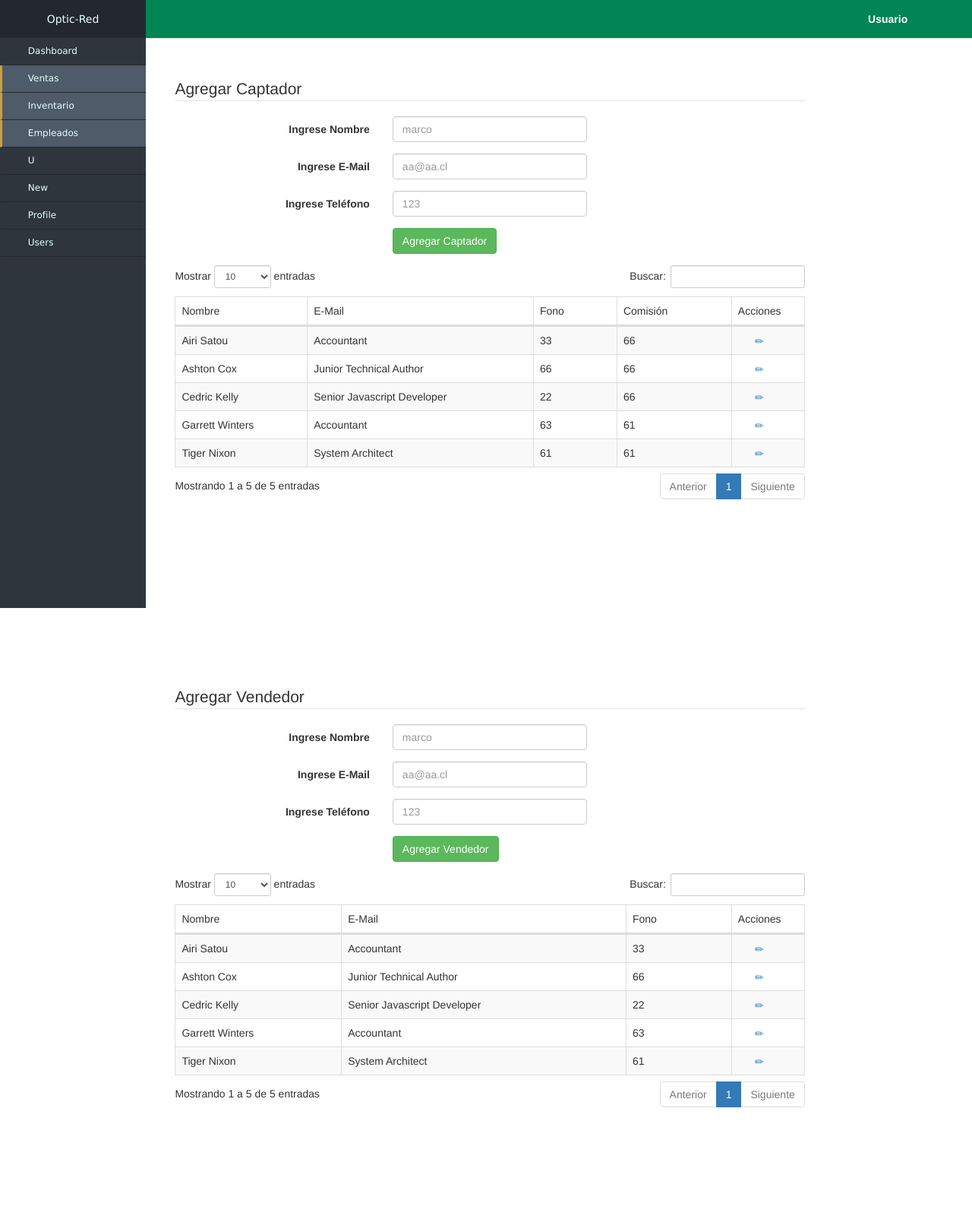
After one commit to apeeclgithub/opticred-intranet, a PHP site: page /application/view/captador.php in a window 1280 px wide. The commit adds this page. Shown: the whole page at 76% size. Run offline with PHP 8.4, Linux system fonts and the light colour scheme; some web fonts are replaced.

Commit message:
inventario ok

```diff
--- /dev/null
+++ b/application/view/captador.php
@@ -0,0 +1,352 @@
+<?php include('header.php');?>
+<?php include('nav_menu.php') ?>
+<?php include('userNav.php') ?>
+<div class="contentMain">
+	<script type="text/javascript" language="javascript">
+	$(document).ready(function() {
+		$('#captadorTabla').DataTable();
+	} );
+	</script>
+	<div>
+		<form class="form-horizontal">
+			<fieldset class="addProductFormWidth">
+				<!-- Form Name -->
+				<legend>Agregar Captador</legend>
+
+				<!-- Text input-->
+				<div class="form-group">
+					<label class="col-md-4 control-label" for="marco">Ingrese Nombre</label>
+					<div class="col-md-4">
+						<input name="marco" type="text" placeholder="marco" class="form-control input-md" >
+					</div>
+				</div>
+
+				<div class="form-group">
+					<label class="col-md-4 control-label" for="precio">Ingrese E-Mail</label>
+					<div class="col-md-4">
+						<input iname="precio" type="text" placeholder="aa@aa.cl" class="form-control input-md" >
+					</div>
+				</div>
+				<!-- Text input-->
+				<div class="form-group">
+					<label class="col-md-4 control-label" for="stock">Ingrese Teléfono</label>
+					<div class="col-md-4">
+						<input name="nombre Captador" type="number" placeholder="123" class="form-control input-md" >
+					</div>
+				</div>
+				<!-- Button (Double) -->
+				<div class="form-group">
+					<label class="col-md-4 control-label" for="button1id"></label>
+					<div class="col-md-8">
+						<button type="button" id="button1id" name="button1id" class="btn btn-success" data-toggle="modal" data-target="#addCaptadorConfirmDialog">Agregar Captador</button>
+					</div>
+				</div>
+			</fieldset>
+		</form>
+	</div>
+	<div>
+		<table id="captadorTabla" class="table table-striped table-bordered tableWidth" cellspacing="0" width="100%">
+			<thead>
+				<tr>
+					<th>Nombre</th>
+					<th>E-Mail</th>
+					<th>Fono</th>
+					<th>Comisión</th>
+					<th class="widthOptions">Acciones</th>
+				</tr>
+			</thead>
+			<tbody>
+				<tr>
+					<td>Tiger Nixon</td>
+					<td>System Architect</td>
+					<td>61</td>
+					<td>61</td>
+					<td><a href="#" class="alignIconTable" data-toggle="modal" data-target="#editCaptadorConfirmDialog"><span class="glyphicon glyphicon-pencil"></span></a><a href="#" class="alignIconTable" data-toggle="modal" data-target="#deleteCaptadorConfirmDialog"><span class="glyphicon glyphicon-trash"></span></a></td>
+				</tr>
+				<tr>
+					<td>Garrett Winters</td>
+					<td>Accountant</td>
+					<td>63</td>
+					<td>61</td>
+					<td><a href="#" class="alignIconTable" data-toggle="modal" data-target="#editCaptadorConfirmDialog"><span class="glyphicon glyphicon-pencil"></span></a><a href="#" class="alignIconTable" data-toggle="modal" data-target="#deleteCaptadorConfirmDialog"><span class="glyphicon glyphicon-trash"></span></a></td>
+				</tr>
+				<tr>
+					<td>Ashton Cox</td>
+					<td>Junior Technical Author</td>
+					<td>66</td>
+					<td>66</td>
+					<td><a href="#" class="alignIconTable" data-toggle="modal" data-target="#editCaptadorConfirmDialog"><span class="glyphicon glyphicon-pencil"></span></a><a href="#" class="alignIconTable" data-toggle="modal" data-target="#deleteCaptadorConfirmDialog"><span class="glyphicon glyphicon-trash"></span></a></td>
+				</tr>
+				<tr>
+					<td>Cedric Kelly</td>
+					<td>Senior Javascript Developer</td>
+					<td>22</td>
+					<td>66</td>
+					<td><a href="#" class="alignIconTable" data-toggle="modal" data-target="#editCaptadorConfirmDialog"><span class="glyphicon glyphicon-pencil"></span></a><a href="#" class="alignIconTable" data-toggle="modal" data-target="#deleteCaptadorConfirmDialog"><span class="glyphicon glyphicon-trash"></span></a></td>
+				</tr>
+				<tr>
+					<td>Airi Satou</td>
+					<td>Accountant</td>
+					<td>33</td>
+					<td>66</td>
+					<td><a href="#" class="alignIconTable" data-toggle="modal" data-target="#editCaptadorConfirmDialog"><span class="glyphicon glyphicon-pencil"></span></a><a href="#" class="alignIconTable" data-toggle="modal" data-target="#deleteCaptadorConfirmDialog"><span class="glyphicon glyphicon-trash"></span></a></td>
+				</tr>
+			</tbody>
+		</table>
+	</div>
+
+	<!-- Modal Confimacion agregar producto-->
+	<div class="modal fade" id="addProductConfirmDialog" role="dialog" data-backdrop="static" data-keyboard="false">
+		<div class="modal-dialog">
+			<!-- Modal content-->
+			<div class="modal-content">
+				<div class="modal-header">
+					<h4 class="modal-title">Agregar Captador</h4>
+				</div>
+				<div class="modal-body">
+					<p>Confirme para agregar Captador</p>
+				</div>
+				<div class="modal-footer">
+					<button type="button" class="btn btn-success">Aceptar</button>
+					<button type="button" class="btn btn-danger" data-dismiss="modal">Cancelar</button>
+				</div>
+			</div>
+		</div>
+	</div>
+
+	<!-- Modal editar producto-->
+	<div class="modal fade" id="editCaptadorConfirmDialog" role="dialog" data-backdrop="static" data-keyboard="false">
+		<div class="modal-dialog">
+			<!-- Modal content-->
+			<div class="modal-content">
+				<div class="modal-header">
+					<h4 class="modal-title">Editar Captador</h4>
+				</div>
+				<div class="modal-body">
+					<form class="form-horizontal">
+						<fieldset class="">
+							<!-- Text input-->
+							<div class="form-group">
+								<label class="col-md-4 control-label" for="marco">Ingrese Nombre</label>
+								<div class="col-md-4">
+									<input type="text" placeholder="Nombre" class="form-control input-md" >
+								</div>
+							</div>
+							<!-- Text input-->
+							<div class="form-group">
+								<label class="col-md-4 control-label" for="precio">Ingrese E-mail</label>
+								<div class="col-md-4">
+									<input type="text" placeholder="aa@aa.cl" class="form-control input-md" >
+								</div>
+							</div>
+							<!-- Text input-->
+							<div class="form-group">
+								<label class="col-md-4 control-label" for="stock">Ingrese Teléfono</label>
+								<div class="col-md-4">
+									<input type="number" placeholder="123" class="form-control input-md" >
+								</div>
+							</div>
+							<!-- Button (Double) -->
+
+						</fieldset>
+					</form>
+				</div>
+				<div class="modal-footer">
+					<button type="button" class="btn btn-success">Aceptar</button>
+					<button type="button" class="btn btn-danger" data-dismiss="modal">Cancelar</button>
+				</div>
+			</div>
+		</div>
+	</div>
+
+	<!-- Modal eliminar producto-->
+	<div class="modal fade" id="deleteCaptadorConfirmDialog" role="dialog" data-backdrop="static" data-keyboard="false">
+		<div class="modal-dialog">
+			<!-- Modal content-->
+			<div class="modal-content">
+				<div class="modal-header">
+					<h4 class="modal-title">Eliminar Captador</h4>
+				</div>
+				<div class="modal-body">
+					<p>Confirme para eliminar el Captador</p>
+				</div>
+				<div class="modal-footer">
+					<button type="button" class="btn btn-success">Aceptar</button>
+					<button type="button" class="btn btn-danger" data-dismiss="modal">Cancelar</button>
+				</div>
+			</div>
+		</div>
+	</div>
+</div>
+<div class="contentMain">
+	<script type="text/javascript" language="javascript">
+	$(document).ready(function() {
+		$('#vendedorTabla').DataTable();
+	} );
+	</script>
+	<div>
+		<form class="form-horizontal">
+			<fieldset class="addProductFormWidth">
+				<!-- Form Name -->
+				<legend>Agregar Vendedor</legend>
+
+				<!-- Text input-->
+				<div class="form-group">
+					<label class="col-md-4 control-label" for="marco">Ingrese Nombre</label>
+					<div class="col-md-4">
+						<input name="marco" type="text" placeholder="marco" class="form-control input-md" >
+					</div>
+				</div>
+
+				<div class="form-group">
+					<label class="col-md-4 control-label" for="precio">Ingrese E-Mail</label>
+					<div class="col-md-4">
+						<input iname="precio" type="text" placeholder="aa@aa.cl" class="form-control input-md" >
+					</div>
+				</div>
+				<!-- Text input-->
+				<div class="form-group">
+					<label class="col-md-4 control-label" for="stock">Ingrese Teléfono</label>
+					<div class="col-md-4">
+						<input name="nombre Vendedor" type="number" placeholder="123" class="form-control input-md" >
+					</div>
+				</div>
+				<!-- Button (Double) -->
+				<div class="form-group">
+					<label class="col-md-4 control-label" for="button1id"></label>
+					<div class="col-md-8">
+						<button type="button" id="button1id" name="button1id" class="btn btn-success" data-toggle="modal" data-target="#addProductConfirmDialog">Agregar Vendedor</button>
+					</div>
+				</div>
+			</fieldset>
+		</form>
+	</div>
+	<div>
+		<table id="vendedorTabla" class="table table-striped table-bordered tableWidth" cellspacing="0" width="100%">
+			<thead>
+				<tr>
+					<th>Nombre</th>
+					<th>E-Mail</th>
+					<th>Fono</th>
+					<th class="widthOptions">Acciones</th>
+				</tr>
+			</thead>
+			<tbody>
+				<tr>
+					<td>Tiger Nixon</td>
+					<td>System Architect</td>
+					<td>61</td>
+					<td><a href="#" class="alignIconTable" data-toggle="modal" data-target="#editVendedorConfirmDialog"><span class="glyphicon glyphicon-pencil"></span></a><a href="#" class="alignIconTable" data-toggle="modal" data-target="#deleteVendedorConfirmDialog"><span class="glyphicon glyphicon-trash"></span></a></td>
+				</tr>
+				<tr>
+					<td>Garrett Winters</td>
+					<td>Accountant</td>
+					<td>63</td>
+					<td><a href="#" class="alignIconTable" data-toggle="modal" data-target="#editVendedorConfirmDialog"><span class="glyphicon glyphicon-pencil"></span></a><a href="#" class="alignIconTable" data-toggle="modal" data-target="#deleteVendedorConfirmDialog"><span class="glyphicon glyphicon-trash"></span></a></td>
+				</tr>
+				<tr>
+					<td>Ashton Cox</td>
+					<td>Junior Technical Author</td>
+					<td>66</td>
+					<td><a href="#" class="alignIconTable" data-toggle="modal" data-target="#editVendedorConfirmDialog"><span class="glyphicon glyphicon-pencil"></span></a><a href="#" class="alignIconTable" data-toggle="modal" data-target="#deleteVendedorConfirmDialog"><span class="glyphicon glyphicon-trash"></span></a></td>
+				</tr>
+				<tr>
+					<td>Cedric Kelly</td>
+					<td>Senior Javascript Developer</td>
+					<td>22</td>
+					<td><a href="#" class="alignIconTable" data-toggle="modal" data-target="#editVendedorConfirmDialog"><span class="glyphicon glyphicon-pencil"></span></a><a href="#" class="alignIconTable" data-toggle="modal" data-target="#deleteVendedorConfirmDialog"><span class="glyphicon glyphicon-trash"></span></a></td>
+				</tr>
+				<tr>
+					<td>Airi Satou</td>
+					<td>Accountant</td>
+					<td>33</td>
+					<td><a href="#" class="alignIconTable" data-toggle="modal" data-target="#editVendedorConfirmDialog"><span class="glyphicon glyphicon-pencil"></span></a><a href="#" class="alignIconTable" data-toggle="modal" data-target="#deleteVendedorConfirmDialog"><span class="glyphicon glyphicon-trash"></span></a></td>
+				</tr>
+			</tbody>
+		</table>
+	</div>
+
+	<!-- Modal Confimacion agregar producto-->
+	<div class="modal fade" id="addVendedorConfirmDialog" role="dialog" data-backdrop="static" data-keyboard="false">
+		<div class="modal-dialog">
+			<!-- Modal content-->
+			<div class="modal-content">
+				<div class="modal-header">
+					<h4 class="modal-title">Agregar Vendedor</h4>
+				</div>
+				<div class="modal-body">
+					<p>Confirme para agregar el vendedor</p>
+				</div>
+				<div class="modal-footer">
+					<button type="button" class="btn btn-success">Aceptar</button>
+					<button type="button" class="btn btn-danger" data-dismiss="modal">Cancelar</button>
+				</div>
+			</div>
+		</div>
+	</div>
+
+	<!-- Modal editar producto-->
+	<div class="modal fade" id="editVendedorConfirmDialog" role="dialog" data-backdrop="static" data-keyboard="false">
+		<div class="modal-dialog">
+			<!-- Modal content-->
+			<div class="modal-content">
+				<div class="modal-header">
+					<h4 class="modal-title">Editar Vendedor</h4>
+				</div>
+				<div class="modal-body">
+					<form class="form-horizontal">
+						<fieldset class="">
+							<!-- Text input-->
+							<div class="form-group">
+								<label class="col-md-4 control-label" for="marco">Ingrese Nombre</label>
+								<div class="col-md-4">
+									<input type="text" placeholder="marco" class="form-control input-md" >
+								</div>
+							</div>
+							<!-- Text input-->
+							<div class="form-group">
+								<label class="col-md-4 control-label" for="precio">Ingrese E-mail</label>
+								<div class="col-md-4">
+									<input type="number" placeholder="123" class="form-control input-md" >
+								</div>
+							</div>
+							<!-- Text input-->
+							<div class="form-group">
+								<label class="col-md-4 control-label" for="stock">Ingrese Teléfono</label>
+								<div class="col-md-4">
+									<input type="number" placeholder="123" class="form-control input-md" >
+								</div>
+							</div>
+							<!-- Button (Double) -->
+
+						</fieldset>
+					</form>
+				</div>
+				<div class="modal-footer">
+					<button type="button" class="btn btn-success">Aceptar</button>
+					<button type="button" class="btn btn-danger" data-dismiss="modal">Cancelar</button>
+				</div>
+			</div>
+		</div>
+	</div>
+
+	<!-- Modal eliminar producto-->
+	<div class="modal fade" id="deleteVendedorConfirmDialog" role="dialog" data-backdrop="static" data-keyboard="false">
+		<div class="modal-dialog">
+			<!-- Modal content-->
+			<div class="modal-content">
+				<div class="modal-header">
+					<h4 class="modal-title">Eliminar Vendedor</h4>
+				</div>
+				<div class="modal-body">
+					<p>Confirme para eliminar el vendedor</p>
+				</div>
+				<div class="modal-footer">
+					<button type="button" class="btn btn-success">Aceptar</button>
+					<button type="button" class="btn btn-danger" data-dismiss="modal">Cancelar</button>
+				</div>
+			</div>
+		</div>
+	</div>
+</div>
+<?php include('footer.php') ?>
--- a/application/view/footer.php
+++ b/application/view/footer.php
@@ -1,5 +1,10 @@
 	<footer>
-		<div></div>
+<!--		  <div id="footer">
+      <div class="container">
+      	<br>
+        <p class="muted-credit">@Apee</p>
+      </div>
+    </div>-->
 	</footer>
 </body>
 </html>
--- a/application/view/header.php
+++ b/application/view/header.php
@@ -11,7 +11,6 @@
 		<meta name="viewport" content="width=device-width, initial-scale=1.0">
 		<title>Optic-Red Intranet</title>
 		<script src="../../public/js/jquery-2.2.4.min.js"></script>
-		<script src="../../public/js/bootstrap/bootstrap.min.js"></script>
 		<script src="../../public/js/jquery.dataTables.min.js"></script>
 		<script src="../../public/js/script.js"></script>
 		<script src="../../public/js/modernizr-custom.js"></script>
--- a/application/view/nav_menu.php
+++ b/application/view/nav_menu.php
@@ -14,20 +14,26 @@
         <a href="#"><i class="glyphicon glyphicon-usd"></i> Ventas <span class="glyphicon glyphicon-menu-down alignIconRight"></span></a>
       </li>
       <ul class="sub-menu collapse" id="sails">
-                    <li class="active"><a href="#" ><span class="glyphicon glyphicon-menu-right"></span> Nueva Venta</a></li>
+        <li><a href="#" ><span class="glyphicon glyphicon-menu-right"></span> Nueva Venta</a></li>
         <li><a href="#"><span class="glyphicon glyphicon-menu-right"></span> Modificar Venta</a></li>
         <li><a href="#"><span class="glyphicon glyphicon-menu-right"></span> Eliminar Venta</a></li>
         <li><a href="#"><span class="glyphicon glyphicon-menu-right"></span> Cierre de Caja</a></li>
       </ul>
       <li  data-toggle="collapse" data-target="#inventory" class="collapsed active">
-                  <a href="inventario.php"><i class="glyphicon glyphicon-list-alt"></i> Inventario <!--<span class="glyphicon glyphicon-menu-down alignIconRight"></span>--></a>
+        <a href="inventario.php"><i class="glyphicon glyphicon-user"></i> Inventario <!--<span class="glyphicon glyphicon-menu-down alignIconRight"></span>--></a>
                 </li><!--
                 <ul class="sub-menu collapse" id="inventory">
                     <li class="active"><a href="#"><span class="glyphicon glyphicon-menu-right"></span> Agregar Producto</a></li>
                     <li><a href="#"><span class="glyphicon glyphicon-menu-right"></span> Modificar Producto</a></li>
                     <li><a href="#"><span class="glyphicon glyphicon-menu-right"></span> Eliminar Producto</a></li>
                   </ul>-->
-
+                  <li  data-toggle="collapse" data-target="#empleados" class="collapsed active">
+                    <a href="#"><i class="glyphicon glyphicon-list-alt"></i> Empleados <span class="glyphicon glyphicon-menu-down alignIconRight"></span></a>
+                  </li>
+                  <ul class="sub-menu collapse" id="empleados">
+                    <li ><a href="vendedor.php"><span class="glyphicon glyphicon-menu-right"></span> Vendedor</a></li>
+                    <li><a href="Captador.php"><span class="glyphicon glyphicon-menu-right"></span> Captador</a></li>
+                  </ul>
 
                   <li data-toggle="collapse" data-target="#service" class="collapsed">
                     <a href="#"><i class="fa fa-user fa-lg"></i> U <span class="glyphicon glyphicon-menu-down alignIconRight"></span></a>
--- /dev/null
+++ b/application/view/userNav.php
@@ -0,0 +1,48 @@
+<div class="navbar navbar-default navbar-fixed-top colorFixNav" role="navigation">
+    <div class="container">
+
+        <div class="collapse navbar-collapse">
+            <ul class="nav navbar-nav navbar-right">
+                <li class="dropdown">
+                    <a href="#" class="dropdown-toggle colorUserBtn" data-toggle="dropdown">
+                        <span class="glyphicon glyphicon-user"></span>
+                        <strong>Usuario</strong>
+                        <span class="glyphicon glyphicon-chevron-down"></span>
+                    </a>
+                    <ul class="dropdown-menu">
+                        <li>
+                            <div class="navbar-login">
+                                <div class="row">
+                                    <div class="col-lg-4">
+                                        <p class="text-center">
+                                            <span class="glyphicon glyphicon-user icon-size"></span>
+                                        </p>
+                                    </div>
+                                    <div class="col-lg-8">
+                                        <p class="text-left"><strong>Nombre Apellido</strong></p>
+                                        <p class="text-left small">mail@@gmail.com</p>
+                                        <p class="text-left">
+                                            <a href="#" class="btn btn-primary btn-block btn-sm">Profile</a>
+                                        </p>
+                                    </div>
+                                </div>
+                            </div>
+                        </li>
+                        <li class="divider navbar-login-session-bg"></li>
+                        <li class="navbar-login-session-bg">
+                            <div class="navbar-login navbar-login-session">
+                                <div class="row">
+                                    <div class="col-lg-12">
+                                        <p>
+                                            <a href="#" class="btn btn-danger btn-block">Logout</a>
+                                        </p>
+                                    </div>
+                                </div>
+                            </div>
+                        </li>
+                    </ul>
+                </li>
+            </ul>
+        </div>
+    </div>
+</div>
--- a/public/css/style.css
+++ b/public/css/style.css
@@ -10,7 +10,12 @@
   font-family: Roboto-Condensed;
   src: url(../font/Roboto-Condensed.ttf);
 }
+@font-face {
+    font-family: 'Glyphicons Halflings';
 
+    src: url('../font/bootstrap/glyphicons-halflings-regular.eot');
+    src: url('../font/bootstrap/glyphicons-halflings-regular.eot?#iefix') format('embedded-opentype'), url('../font/bootstrap/glyphicons-halflings-regular.woff') format('woff'), url('../font/bootstrap/glyphicons-halflings-regular.ttf') format('truetype'), url('../font/bootstrap/glyphicons-halflings-regular.svg#glyphicons_halflingsregular') format('svg');
+}
 html{
   height: 100%;
 
@@ -20,7 +25,7 @@ body {
   padding: 0px;
 min-height: 100%;
   /*background-color: #EEEEEE;*/
-
+height: 100%;
 }
 
 
@@ -43,6 +48,7 @@ min-height: 100%;
   width: 15%;
   height: 100%;
   color: #e1ffff;
+  z-index: 999999;
 }
 .nav-side-menu .brand {
   background-color: #23282e;
@@ -184,10 +190,49 @@ min-height: 100%;
 
 .contentMain{
   padding-left: 18%;
-  padding-top: 2%;
-  height: 100%;
+  padding-top: 8%;
+  min-height: 100%;
+  height: auto;
+  max-width: 90%;
+  text-align: justify;
 }
 
+.colorUserBtn{
+  color:white !important;
+}
+
+.colorFixNav{
+  background-color: #018554 !important;
+}
+
+.navbar-login
+{
+    width: 305px;
+    padding: 10px;
+    padding-bottom: 0px;
+}
+
+.navbar-login-session
+{
+    padding: 10px;
+    padding-bottom: 0px;
+    padding-top: 0px;
+
+}
+.navbar-footer
+{
+    background-color:#DDD;
+}
+.navbar-footer-content { padding:15px 15px 15px 15px; }
+.dropdown-menu {
+padding: 0px;
+overflow: hidden;
+}
+
+.icon-size
+{
+    font-size: 87px;
+}
 /*inventario*/
 
 .dataTables_wrapper{
@@ -205,3 +250,34 @@ min-height: 100%;
 .addProductFormWidth{
   max-width: 90%;
 }
+
+
+/*footer*/
+      /* Wrapper for page content to push down footer */
+      #wrap {
+        min-height: 100%;
+        height: auto !important;
+        height: 100%;
+        /* Negative indent footer by it's height */
+        margin: 0 auto -60px;
+      }
+
+      /* Set the fixed height of the footer here */
+      #push,
+      #footer {
+        height: 60px;
+      }
+      #footer {
+        background-color: #f5f5f5;
+
+      }
+
+      /* Lastly, apply responsive CSS fixes as necessary */
+      @media (max-width: 767px) {
+        #footer {
+          margin-left: -20px;
+          margin-right: -20px;
+          padding-left: 20px;
+          padding-right: 20px;
+        }
+      }
```
Also changed, not shown: application/view/inventario.php (+46 -9 lines), application/view/main.php (+14 -0 lines), application/view/vendedor.php (added, +175 -0 lines). Lines whose indentation alone changed are shown as unchanged.
